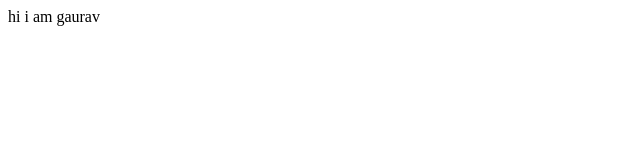
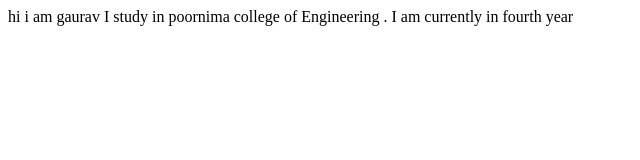
Before and after one commit to gauravsomani336/Neog-camp, a plain HTML site: page index.html in a window 1280 px wide. Shown: the whole page, without its empty margins (0-640 px from the left). Drawn offline with Linux system fonts and the light colour scheme.

Commit message:
refactor : added some text in body

```diff
--- a/index.html
+++ b/index.html
@@ -7,5 +7,6 @@
 </head>
 <body>
     hi i am  gaurav
+    I study in poornima college of Engineering . I am currently in fourth year
 </body>
 </html>
```
